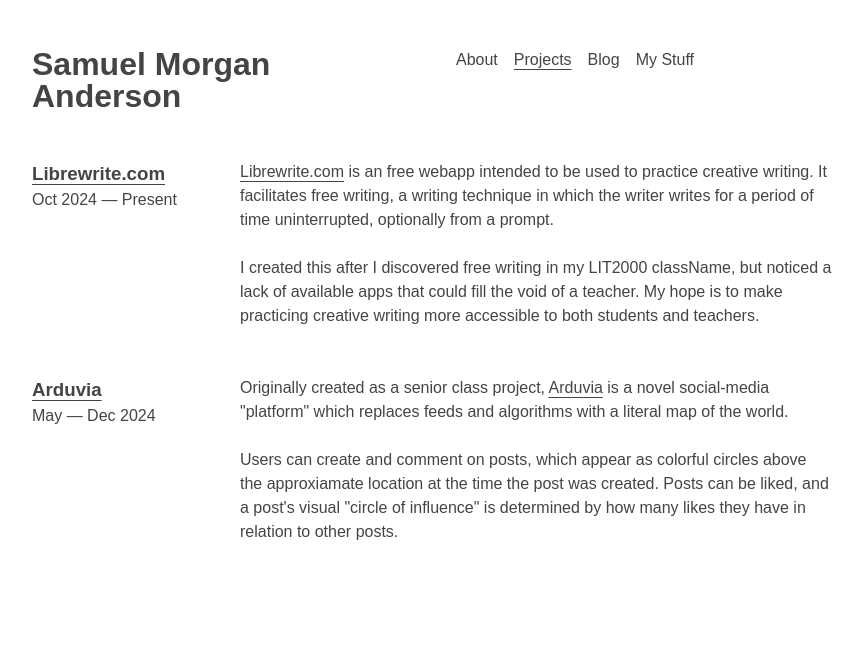
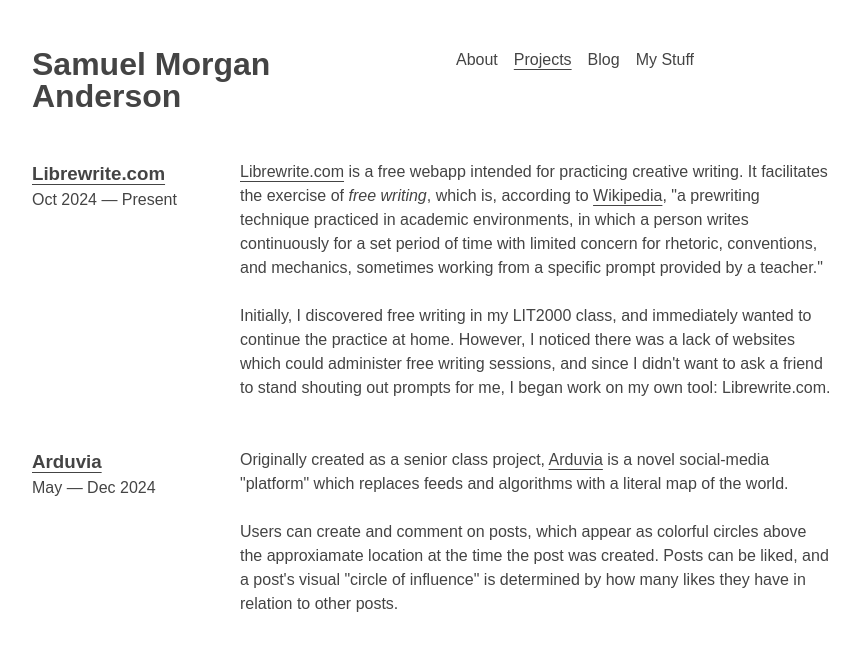
Before and after one commit to sama305/samueland.dev, a Next.js app: page /projects in a window 1280 px wide. Shown: the top 650 px of the page, without its empty margins (208-1070 px from the left). Built offline with nearby package versions, Linux system fonts and the light colour scheme.

Commit message:
fixed wording of about and projects page
* fixed spacing of project headers on small screens

```diff
--- a/src/app/(site)/page.tsx
+++ b/src/app/(site)/page.tsx
@@ -25,7 +25,7 @@
           <a className="social">GitHub</a>
         </div>
       </div>
-      <div className="right">
+      <div>
         <img style={{ width: '20rem' }} src="me.png" />
       </div>
     </div>
--- a/src/app/(site)/projects/page.tsx
+++ b/src/app/(site)/projects/page.tsx
@@ -1,33 +1,30 @@
+import Link from "next/link";
+
 export default function Projects() {
   return (
     <div>
       <div className="content" style={{ gap: '0'}}>
-        <div style={{ width: '13rem' }} >
-          <h3><a style={{ fontWeight: 'bold'}} className="social" href="https://librewrite.com">Librewrite.com</a></h3>
+        <div style={{ width: '13rem', marginBottom: '1.5rem' }} >
+          <h3><Link style={{ fontWeight: 'bold'}} className="social" href="https://librewrite.com">Librewrite.com</Link></h3>
           Oct 2024 &mdash; Present
         </div>
         <div className="right">
           <p>
-            <a className="social" href="https://librewrite.com">Librewrite.com</a> is an free webapp intended to be used to
-            practice creative writing. It facilitates free writing, a writing technique in which the writer writes for a
-            period
-            of time uninterrupted, optionally from a prompt.
+            <Link className="social" href="https://librewrite.com">Librewrite.com</Link> is a free webapp intended for practicing creative writing. It facilitates the exercise of <i>free writing</i>, which is, according to <Link href="https://en.wikipedia.org/wiki/Free_writing">Wikipedia</Link>, "a prewriting technique practiced in academic environments, in which a person writes continuously for a set period of time with limited concern for rhetoric, conventions, and mechanics, sometimes working from a specific prompt provided by a teacher."
           </p>
           <p>
-            I created this after I discovered free writing in my LIT2000 className, but noticed a lack of available apps
-            that could fill the void of a teacher. My hope is to make practicing creative writing
-            more accessible to both students and teachers.
+            Initially, I discovered free writing in my LIT2000 class, and immediately wanted to continue the practice at home. However, I noticed there was a lack of websites which could administer free writing sessions, and since I didn't want to ask a friend to stand shouting out prompts for me, I began work on my own tool: Librewrite.com.
           </p>
         </div>
       </div>
       <div className="content" style={{ gap: '0' }}>
-        <div style={{ width: '13rem' }}>
-          <h3><a style={{ fontWeight: 'bold'}} className="social" href="https://arduvia.com">Arduvia</a></h3>
+        <div style={{ width: '13rem', marginBottom: '1.5rem' }}>
+          <h3><Link style={{ fontWeight: 'bold'}} className="social" href="https://arduvia.com">Arduvia</Link></h3>
           May &mdash; Dec 2024
         </div>
         <div className="right">
           <p>
-            Originally created as a senior class project, <a className="social" href="https://arduvia.com">Arduvia</a> is a
+            Originally created as a senior class project, <Link className="social" href="https://arduvia.com">Arduvia</Link> is a
             novel social-media "platform" which replaces
             feeds and algorithms with a literal map of the world.
           </p>
```
